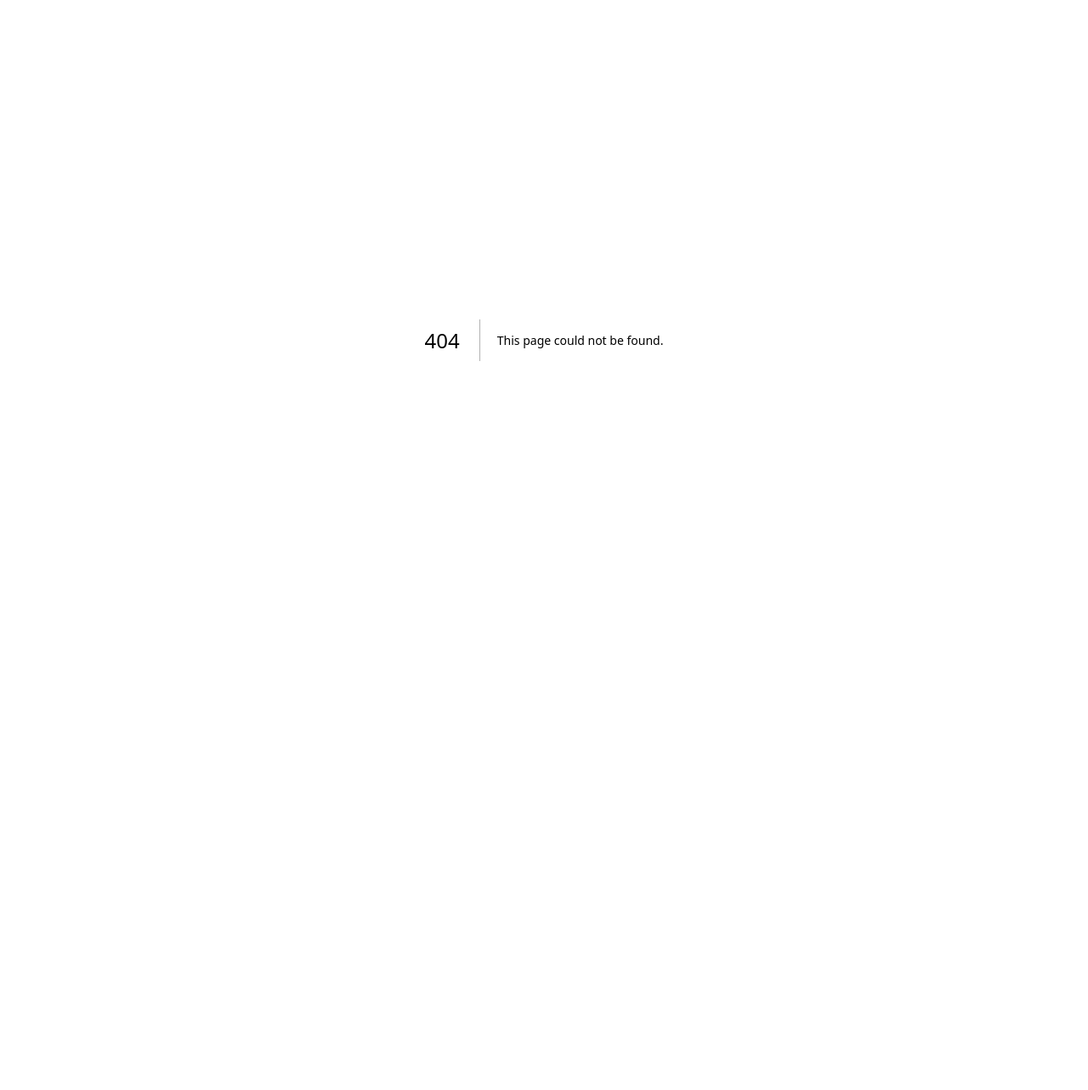
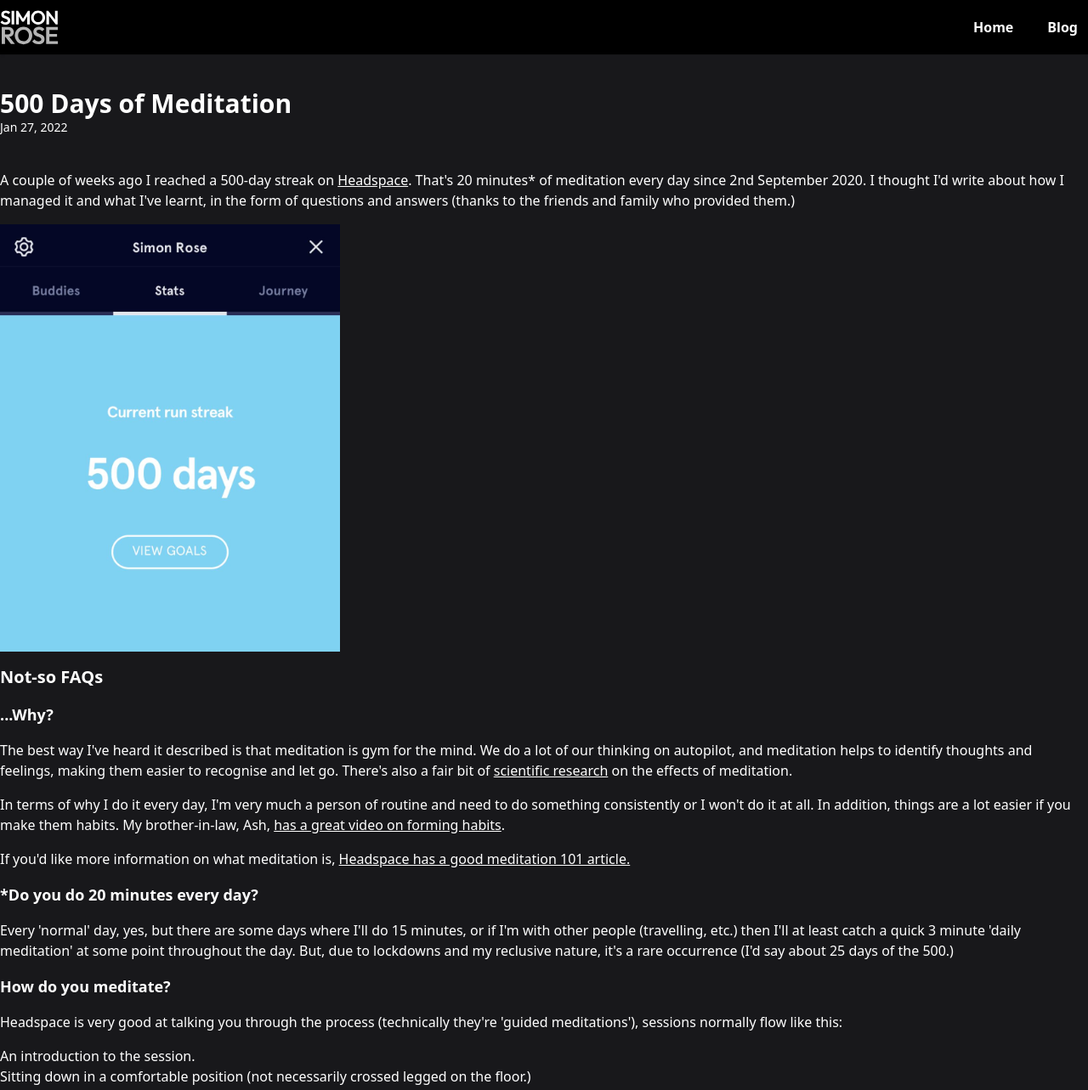
Before and after one commit to simonrose121/simon-rose.co.uk, a Next.js app: page /blog/500-days-of-headspace in a window 1280 px wide. Before the commit this address had no page. Shown: the top 1283 px of the page at 85% size. Before the commit the page ends 800 px from the top, so only its background shows below. Built offline with nearby package versions, Linux system fonts and the light colour scheme.

Commit message:
feat: tidy up blog logic and added headspace post

```diff
--- a/components/BlogPost/BlogPost.tsx
+++ b/components/BlogPost/BlogPost.tsx
@@ -1,4 +1,5 @@
 import { MDXProvider } from '@mdx-js/react';
+import dayjs from 'dayjs';
 import Head from 'next/head';
 import * as React from 'react';
 
@@ -28,8 +29,12 @@ export const BlogPost: React.FC<{
 				<link rel="icon" href="/favicon.svg" />
 			</Head>
 			<Nav />
-			<div className="container mx-auto mt-10 text-md flex flex-col gap-4">
-				<MDXProvider components={components}>{children}</MDXProvider>
+			<div className="container mx-auto mt-10 text-md ">
+				<h1 className="text-3xl font-semibold">{meta.title}</h1>
+				<h6 className="text-sm">{dayjs(meta.date).format('MMM D, YYYY')}</h6>
+				<div className="mt-10 flex flex-col gap-4">
+					<MDXProvider components={components}>{children}</MDXProvider>
+				</div>
 			</div>
 			<Footer />
 		</div>
--- a/content/blog.ts
+++ b/content/blog.ts
@@ -2,7 +2,13 @@ export const posts = [
 	{
 		id: 'mood-meter',
 		title: '500+ Days of Mood Tracking',
-		date: new Date('2022-11-23 08:30:00'),
+		date: new Date('2022-11-23'),
 		path: '/500-days-of-mood-tracking',
 	},
+	{
+		id: 'headspace',
+		title: '500 Days of Meditation',
+		date: new Date('2022-01-27'),
+		path: '/500-days-of-headspace',
+	},
 ];
--- a/pages/blog.tsx
+++ b/pages/blog.tsx
@@ -16,13 +16,13 @@ const Blog: NextPage = () => (
 
 		<main className="container mx-auto">
 			<h1 className="text-3xl mb-6 font-semibold mt-12">Posts</h1>
-			<div>
+			<div className="flex flex-col gap-8">
 				{posts.map(post => (
 					<div>
 						<h2 className="text-2xl">
 							<Link href={`/blog/${post.path}`}>{post.title}</Link>
 						</h2>
-						<h4>{dayjs(post.date).format('MMM D, YYYY')}</h4>
+						<h4 className="text-sm">{dayjs(post.date).format('MMM D, YYYY')}</h4>
 					</div>
 				))}
 			</div>
--- /dev/null
+++ b/pages/blog/500-days-of-headspace.mdx
@@ -0,0 +1,95 @@
+import { BlogPost } from 'Components';
+import { posts } from 'Content';
+import Image from 'next/image';
+
+import headspace from '../../public/blog/headspace500.jpeg';
+import todoist from '../../public/blog/todoist.jpeg';
+
+export const post = posts.find(post => post.id === 'headspace');
+
+A couple of weeks ago I reached a 500-day streak on [Headspace](https://www.headspace.com/). That's 20 minutes\* of meditation every day since 2nd September 2020. I thought I'd write about how I managed it and what I've learnt, in the form of questions and answers (thanks to the friends and family who provided them.)
+
+<Image alt="Headspace 500 day streak" src={headspace} width={400} height={500} />
+
+### Not-so FAQs
+
+#### ...Why?
+
+The best way I've heard it described is that meditation is gym for the mind. We do a lot of our thinking on autopilot, and meditation helps to identify thoughts and feelings, making them easier to recognise and let go. There's also a fair bit of [scientific research](https://www.nccih.nih.gov/health/meditation-in-depth) on the effects of meditation.
+
+In terms of why I do it every day, I'm very much a person of routine and need to do something consistently or I won't do it at all. In addition, things are a lot easier if you make them habits. My brother-in-law, Ash, [has a great video on forming habits](https://www.youtube.com/watch?v=FIjGND9P-DU).
+
+If you'd like more information on what meditation is, [Headspace has a good meditation 101 article.](https://www.headspace.com/meditation-101/what-is-meditation)
+
+#### \*Do you do 20 minutes every day?
+
+Every 'normal' day, yes, but there are some days where I'll do 15 minutes, or if I'm with other people (travelling, etc.) then I'll at least catch a quick 3 minute 'daily meditation' at some point throughout the day. But, due to lockdowns and my reclusive nature, it's a rare occurrence (I'd say about 25 days of the 500.)
+
+#### How do you meditate?
+
+Headspace is very good at talking you through the process (technically they're 'guided meditations'), sessions normally flow like this:
+
+1. An introduction to the session.
+2. Sitting down in a comfortable position (not necessarily crossed legged on the floor.)
+3. Recognising external sounds, smells, etc.
+4. Focusing on the body, normally a mental scan from head to toe.
+5. Following your breath.
+6. Depending on the course, there might be a visualisation or active recognition of thoughts or feelings.
+7. Becoming aware of your body, sounds, etc. again.
+8. An outro to the session, normally something to focus on throughout that day.
+
+Headspace is the app I find easiest to use and I like the guided sessions, but there are alternatives (free and paid) such as Insight Timer and Calm. There are also many other [types of meditation](https://www.everydayhealth.com/meditation/types/).
+
+#### Do you meditate in the same position each day? and do you meditate at the same time?
+
+Yes, I find that meditation is like sleep in that it's a lot easier to do when you're in a comfortable and familiar environment. When I meditate elsewhere it's a lot more difficult. I meditate sat on my desk chair, in the morning, after I've showered but before breakfast. I find this is when I'm awake but haven't yet been sucked into the mental gymnastics of work. The actual time varies as I wake up at slightly different times each day, but is usually around 8-8.30am.
+
+#### How does it fit into your routine?
+
+I meditate in the morning. I started this streak at the same time I started my current morning routine. I wake up, shower (switching it to cold for the last 30 seconds - without this I'd be sleepy during the meditation), do a journaling practice, read from my daily philosophy book (currently [Calendar of Wisdom by Leo Tolstoy](https://www.goodreads.com/book/show/12419.A_Calendar_of_Wisdom)), clean my teeth (yes, I do that before breakfast), then meditate, eat breakfast (the 20 minutes is enough time for the minty taste to have gone) and get on with my day.
+
+I use [Todoist](https://todoist.com/app/) to tick these things off every morning (my Todoist streak matches the Headspace streak.) I have Todoist as a widget on my phone home screen to remind me. Todoist is an excellent tool that I also use for work.
+
+<Image alt="Todoist streak" src={todoist} width={400} height={500} />
+
+Morning routines are overhyped in my opinion (who wants to get up and have a cold shower at 5am?!) and are very individual. People have different circadian rhythms, and do different things each day, so everyone waking up at the same time doesn't make sense. It took me years to settle on this routine, so my recommendation would be to figure out what suits you, and be willing to make it flexible, who knows what will happen in the future!
+
+#### Is every day the same? How do you do it when you’re just not in the mood?
+
+I rotate through the packs on Headspace, these cover a whole range of topics from creativity and self-compassion to grieving and regret, and use different meditation techniques within them. The packs are normally either 10 or 30 days, which helps keep the meditations fresh.
+
+In terms of not being in the mood, the routine means I don't even think about doing it anymore, it's become an automatic part of my morning. Although it did take a long time to get to that point. The one thing that used to throw me off was drinking, it's very difficult to meditate when hungover.
+
+#### What difference is it making in your life? and how is it effecting your mental health?
+
+Daily meditation has had a huge impact on my life, as someone who struggles with anxiety and mental health, it's helped me become far more aware of what helps and hinders that. As well as recognising that those thoughts and feelings are temporary and are not who I am as a person.
+
+#### Does it have an impact on your work life and productivity?
+
+Meditation has helped train my ability to concentrate (a skill that is being lost in this social media world) and get back on task when I'm distracted. Both of which mean I function better at work, particularly in an industry that requires a lot of focus and cognition.
+
+It's also helped my sleep, as the meditation techniques are useful in letting go of thoughts as I drift off.
+
+#### Is there a goal with each meditation? Do you go to meditate to accomplish something or find something or release something from yourself?
+
+I see it as the same as the gym, I'm sitting down and doing reps of a technique with the aim of slowly improving. That being said, doing meditation isn't about being good at it, it's more a journey of self-discovery and developing a set of techniques that help you, which may these may differ from those that help other people.
+
+In terms of releasing something, meditation is more proactive that reactive. I find exercise is far better to burn off the stresses of the day.
+
+#### How do you know you’re doing it correctly or it's 'working'?
+
+I struggled for years with this. Our individualistic society is so obsessed with achievement and comparing ourselves with others that it can be difficult just to 'do' something for its intrinsic value. At it's core, meditation is about awareness and understanding, not about doing things 'right', and it's a very individual practice.
+
+#### What have you learnt about yourself?
+
+I've learnt a lot about my thoughts and their common patterns, the conclusions by mind tends to jump to and how that differs when I'm stressed.
+
+I've also learnt a lot about my emotions and anxiety. I'm now coming up to a year of tracking my mood 3 times a day (which might be another blog post!) and combined with the meditation practice it's helped me recognise the transience of emotions. When you're in a low point it feels permanent, but it never is. Us humans [feel negative things more keenly than positive things](https://en.wikipedia.org/wiki/Negativity_bias) and this is no different in our emotional states.
+
+I'd also expand that question to what I've learnt about collective humanity, one of the main themes of the Headspace meditations is the concept of a 'shared human experience'. It's very easy to feel isolated in the modern world, and it's good to have reminders that all 7 odd billion of us experience the same range of emotions every day. If you're struggling with an emotion, you aren't alone.
+
+#### Will you carry on?
+
+Yes! For as long as I can, just like exercise.
+
+export default ({ children }) => <BlogPost meta={post}>{children}</BlogPost>;
```
Also changed, not shown: pages/blog/500-days-of-mood-tracking.mdx (+3 -4 lines), public/blog/headspace500.jpeg (added), public/blog/todoist.jpeg (added).
